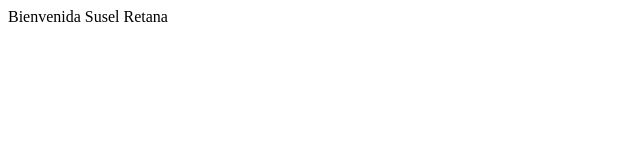
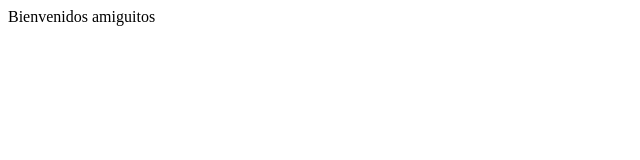
Before and after one commit to Tanya11/paginaweb, a plain HTML site: page index.html in a window 1280 px wide. Shown: the full height of the page, 0-640 px from the left. Drawn offline with Linux system fonts and the light colour scheme.

Commit message:
Update index.html

```diff
--- a/index.html
+++ b/index.html
@@ -5,6 +5,6 @@ Pagina principal
 </title>
 </head>
 <body>
-Bienvenida Susel Retana
+Bienvenidos amiguitos
 </body>
 </html>
```
